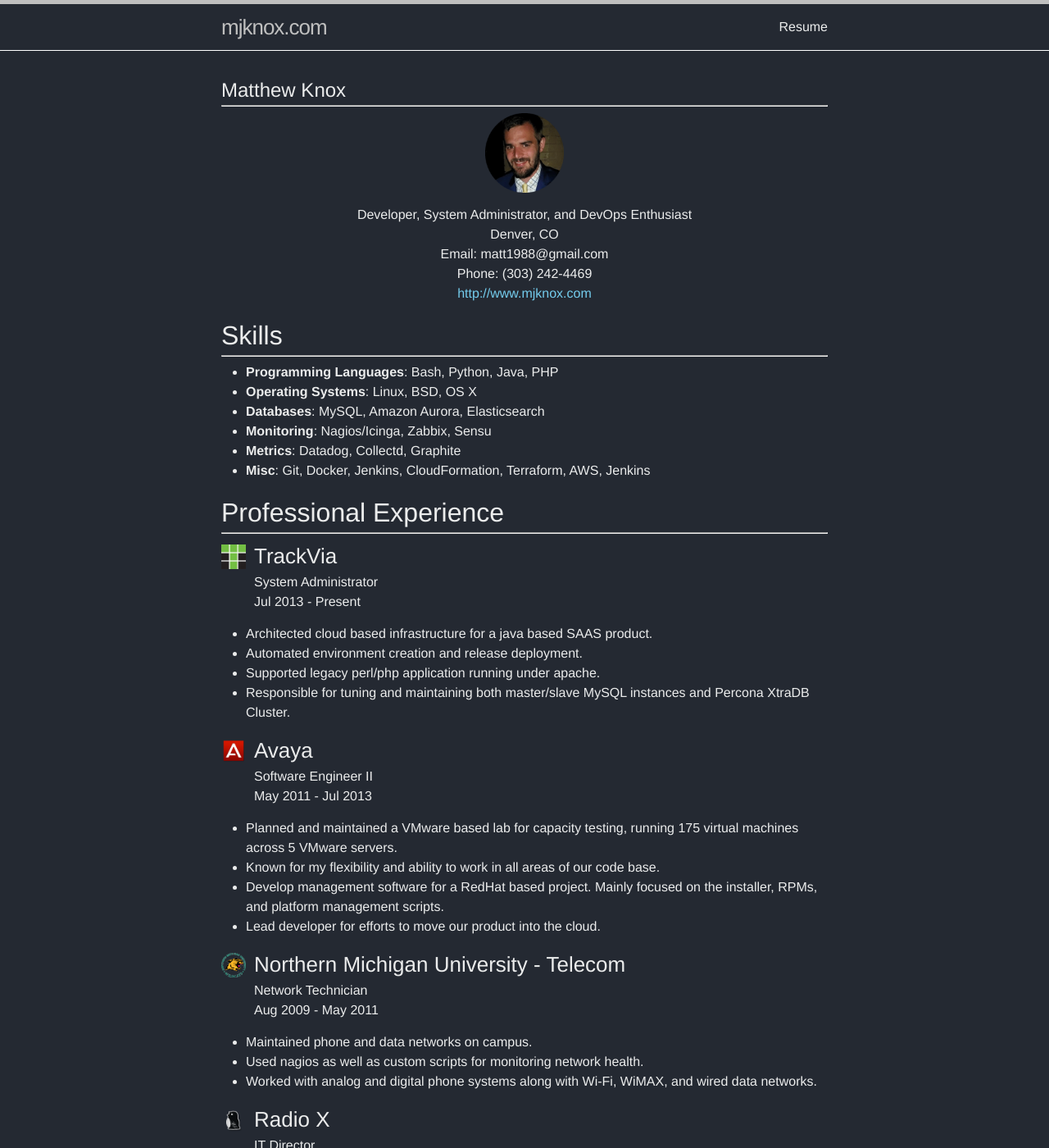
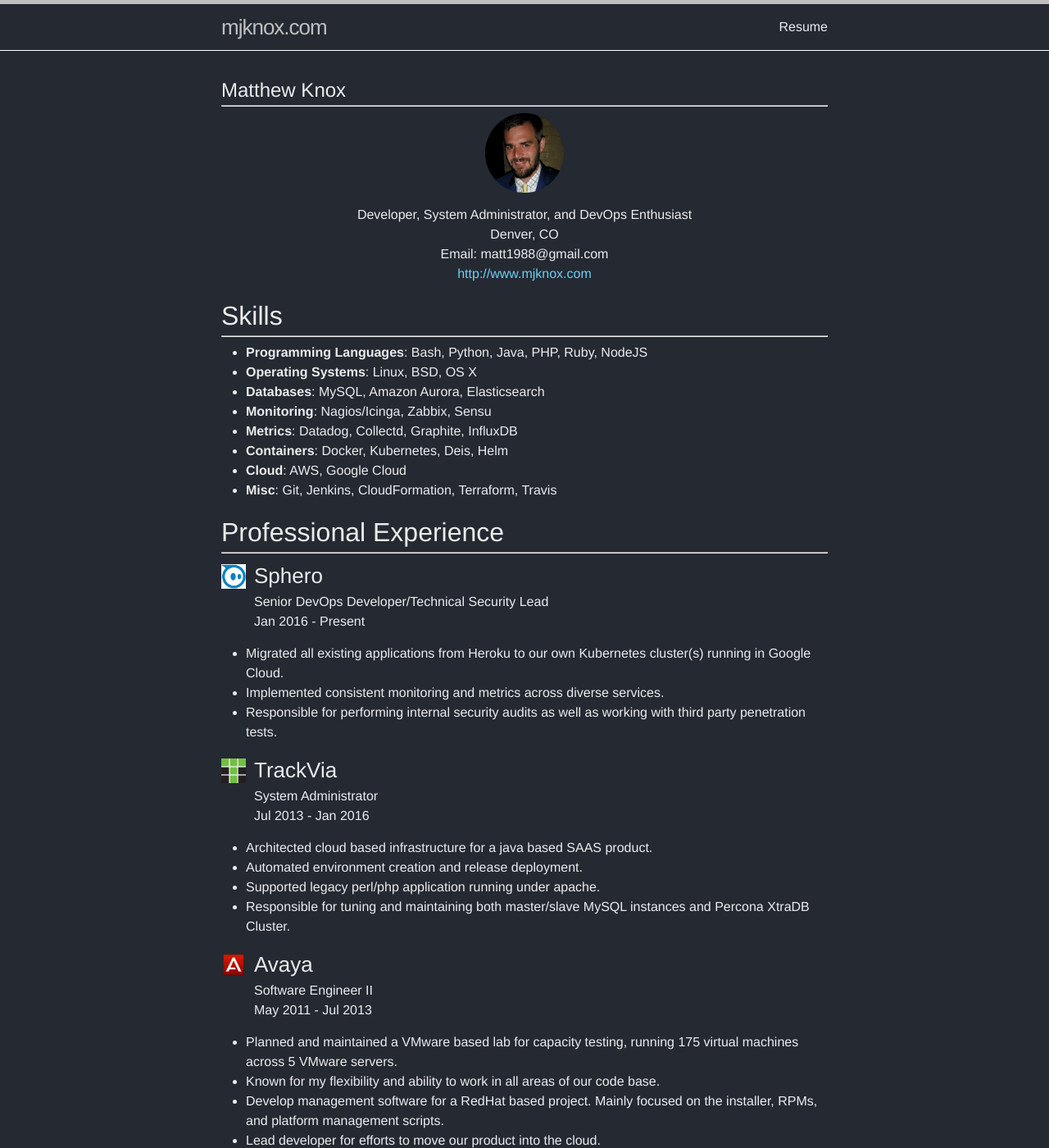
Before and after one commit to mattk42/mattk42.github.io, a Jekyll site: the page built from resume.md, in a window 1280 px wide and 1400 px high. Shown: the whole window at 82% size. Built offline with Jekyll 4.4.1, drawn with Linux system fonts in a browser that asks for light colours.

Commit message:
Resume updates, fix build

```diff
--- a/Gemfile
+++ b/Gemfile
@@ -1,2 +1,2 @@
 source 'https://rubygems.org'
-gem 'github-pages'
+gem 'github-pages', group: :jekyll_plugins
--- a/_posts/2015-10-09-re:Play-Horroshow.markdown
+++ b/_posts/2015-10-09-re:Play-Horroshow.markdown
@@ -2,7 +2,7 @@
 layout: post
 title:  "Concerning Trend at AWS re:Play"
 date:   2015-10-09
-categories: women-in-tech re:invent
+categories: women-in-tech re_invent
 comments: true
 ---
 
--- a/resume.md
+++ b/resume.md
@@ -15,22 +15,36 @@
 Developer, System Administrator, and DevOps Enthusiast \\
 Denver, CO\\
 Email: matt1988@gmail.com\\
-Phone: (303) 242-4469\\
 [http://www.mjknox.com](http://www.mjknox.com/)
 </div>
 
 ## Skills
 ---
 
-* **Programming Languages**: Bash, Python, Java, PHP
+* **Programming Languages**: Bash, Python, Java, PHP, Ruby, NodeJS
 * **Operating Systems**: Linux, BSD, OS X
 * **Databases**: MySQL, Amazon Aurora, Elasticsearch
 * **Monitoring**: Nagios/Icinga, Zabbix, Sensu
-* **Metrics**: Datadog, Collectd, Graphite
-* **Misc**: Git, Docker, Jenkins, CloudFormation, Terraform, AWS, Jenkins
+* **Metrics**: Datadog, Collectd, Graphite, InfluxDB
+* **Containers**: Docker, Kubernetes, Deis, Helm
+* **Cloud**: AWS, Google Cloud
+* **Misc**: Git, Jenkins, CloudFormation, Terraform, Travis
 
 ## Professional Experience
 ---
+<div id="experience-header">
+<div id="employer-logo">
+![Sphero](/images/sphero.png)
+</div>
+<h3>Sphero</h3>
+Senior DevOps Developer/Technical Security Lead\\
+Jan 2016 - Present
+</div>
+<div id="experience-body">
+* Migrated all existing applications from Heroku to our own Kubernetes cluster(s) running in Google Cloud.
+* Implemented consistent monitoring and metrics across diverse services.
+* Responsible for performing internal security audits as well as working with third party penetration tests.
+</div>
 
 <div id="experience-header">
 <div id="employer-logo">
@@ -38,7 +52,7 @@
 </div>
 <h3>TrackVia</h3>
 System Administrator \\
-Jul 2013 - Present
+Jul 2013 - Jan 2016
 </div>
 <div id="experience-body">
 * Architected cloud based infrastructure for a java based SAAS product.
```
Also changed, not shown: Gemfile.lock (added), images/sphero.png (added).
